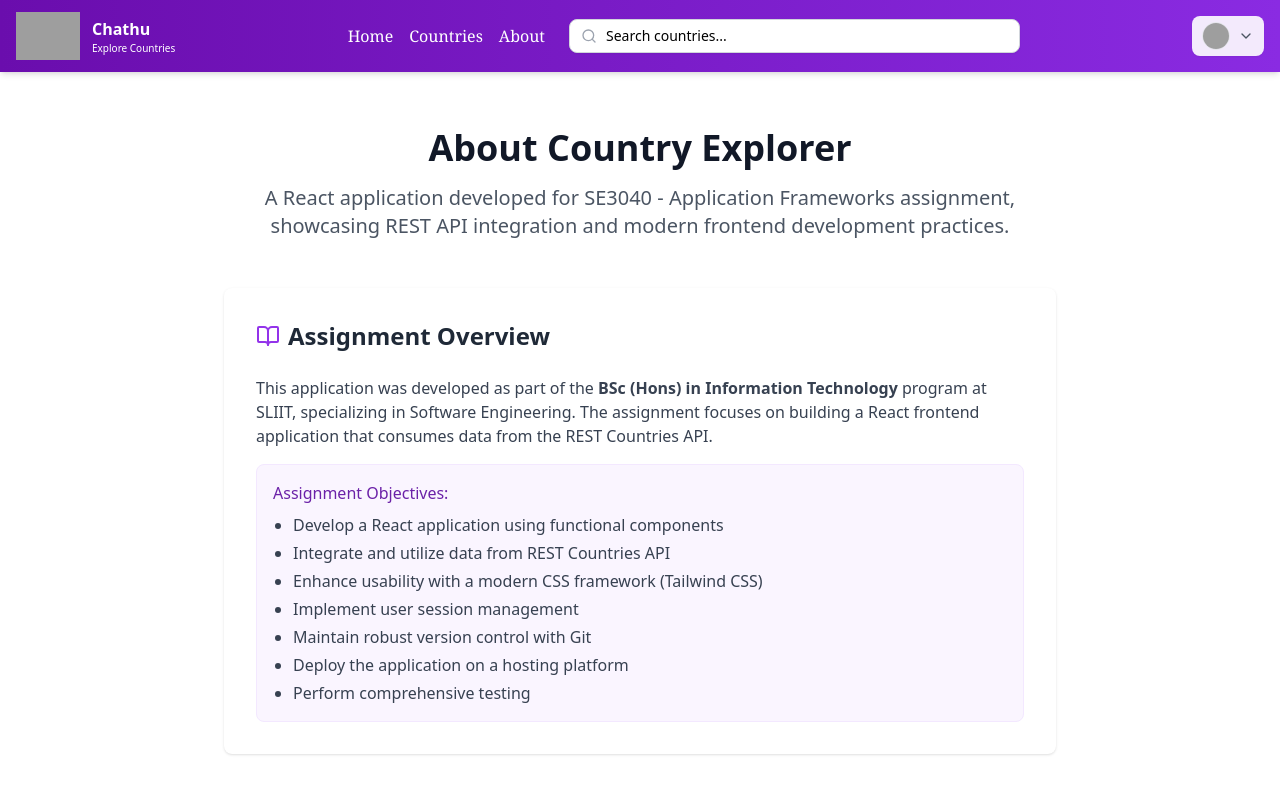
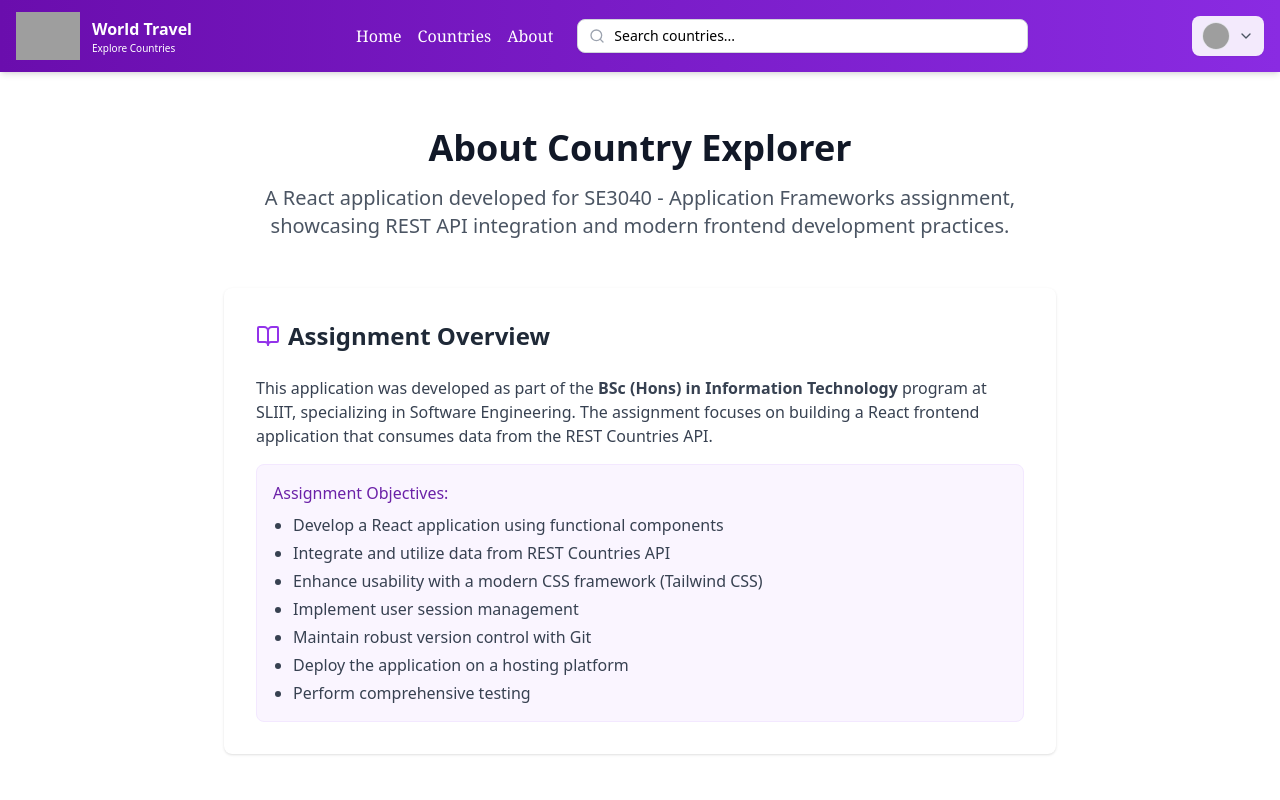
Before and after one commit to ADWx2001/country_api, a React (Vite) app in the folder client/: page /about in a window 1280 px wide. Shown: the top 800 px of the page. Built offline with nearby package versions, Linux system fonts and the light colour scheme; grey boxes are pictures that could not be loaded.

Commit message:
feat: header changes

```diff
--- a/client/src/components/Header.jsx
+++ b/client/src/components/Header.jsx
@@ -80,7 +80,7 @@ export default function Header() {
           ) : (
             <div className="flex flex-col">
               <h1 className="text-white text-sm md:text-base font-semibold">
-                Chathu
+                World Travel
               </h1>
               <span className="text-[9px] md:text-[10px] text-white">
                 Explore Countries
```
